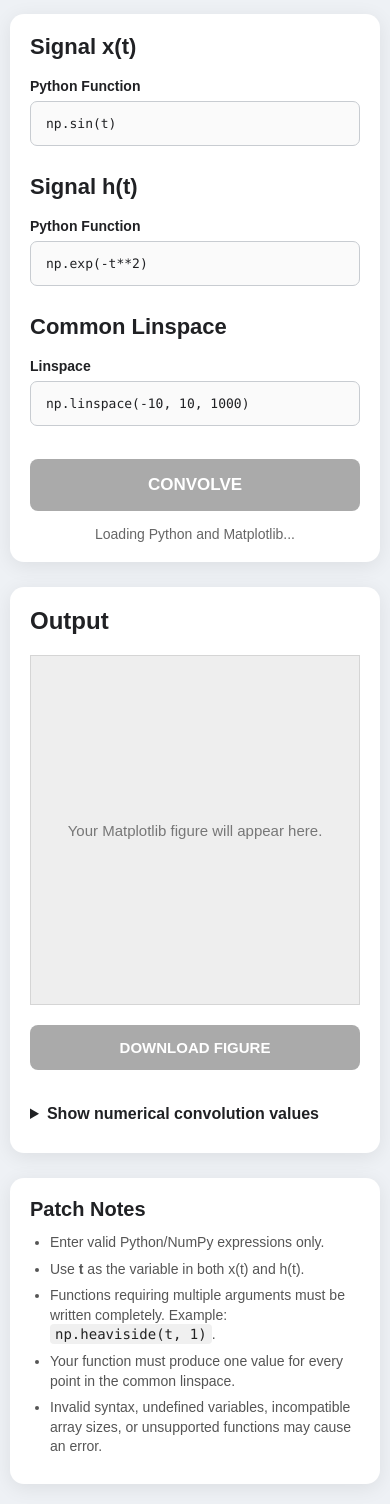
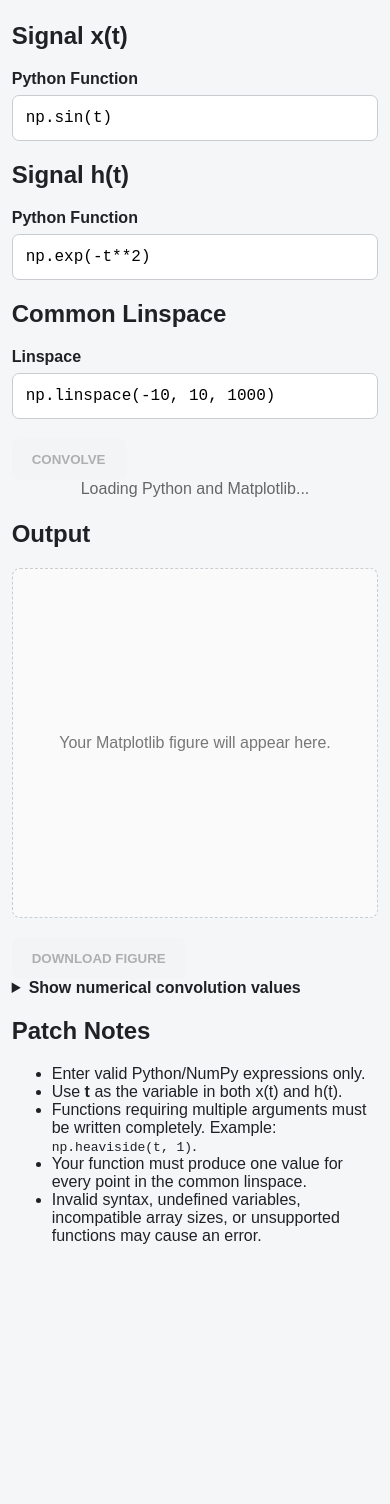
Before and after one commit to venkatadeepak450/continuous-time-convolution, a plain HTML site: page index.html in a window 390 px wide. Shown: the part 132-1636 px from the top of the page. After the commit the page ends 1397 px from the top, so only its background shows below. Drawn offline with Linux system fonts and the light colour scheme; a script that the page names is missing.

Commit message:
Update style.css

```diff
--- a/style.css
+++ b/style.css
@@ -1,289 +1,137 @@
-/* ========================================= */
-/* GENERAL RESET */
-/* ========================================= */
-
 * {
-
     box-sizing: border-box;
-
-    margin: 0;
-
-    padding: 0;
-
 }
 
 
-/* ========================================= */
-/* BODY */
-/* ========================================= */
+body {
+    margin: 0;
 
-body {
+    font-family: Arial, sans-serif;
 
-    font-family: Arial, Helvetica, sans-serif;
-
-    background: #eef1f5;
+    background: #f4f6f8;
 
     color: #202124;
-
-    min-height: 100vh;
-
-    padding: 40px 20px;
-
 }
 
 
-/* ========================================= */
-/* MAIN CONTAINER */
-/* ========================================= */
+.container {
+    width: min(900px, 94%);
 
-.container {
-
-    width: 100%;
-
-    max-width: 1100px;
-
-    margin: 0 auto;
-
+    margin: 35px auto;
 }
 
 
-/* ========================================= */
-/* HEADER */
-/* ========================================= */
-
 header {
-
     text-align: center;
 
-    margin-bottom: 35px;
-
+    margin-bottom: 25px;
 }
 
 
-header h1 {
-
-    font-size: 38px;
-
-    font-weight: 600;
-
-    margin-bottom: 10px;
-
+h1 {
+    margin-bottom: 8px;
 }
 
 
 header p {
-
     color: #666;
-
-    font-size: 17px;
-
 }
 
 
-/* ========================================= */
-/* INPUT CARD */
-/* ========================================= */
-
-.input-card {
-
+.card {
     background: white;
 
-    border-radius: 14px;
+    border-radius: 12px;
 
-    padding: 30px;
+    padding: 24px;
 
-    box-shadow:
-        0 4px 20px rgba(0, 0, 0, 0.08);
+    margin-bottom: 20px;
 
+    box-shadow: 0 3px 12px rgba(0, 0, 0, 0.08);
 }
 
 
-/* ========================================= */
-/* SIGNAL SECTION */
-/* ========================================= */
+label {
+    display: block;
 
-.signal-section {
+    font-weight: bold;
 
-    margin-bottom: 28px;
-
+    margin: 15px 0 7px;
 }
 
 
-.signal-section h2 {
-
-    font-size: 22px;
-
-    margin-bottom: 18px;
-
-}
-
-
-/* ========================================= */
-/* LABELS */
-/* ========================================= */
-
-label {
-
-    display: block;
-
-    font-size: 14px;
-
-    font-weight: bold;
-
-    margin-top: 15px;
-
-    margin-bottom: 7px;
-
-}
-
-
-/* ========================================= */
-/* INPUTS */
-/* ========================================= */
-
 input {
-
     width: 100%;
 
-    padding: 14px 15px;
+    padding: 13px;
 
-    border: 1px solid #c8ccd1;
+    border: 1px solid #c9cdd2;
 
     border-radius: 7px;
 
-    background: #fafafa;
+    font-size: 16px;
 
-    color: #202124;
-
-    font-family: Consolas, "Courier New", monospace;
-
-    font-size: 15px;
-
-    outline: none;
-
+    font-family: monospace;
 }
 
 
 input:focus {
+    outline: none;
 
     border-color: #555;
-
-    background: white;
-
 }
 
 
-input::placeholder {
-
-    color: #999;
-
-}
-
-
-/* ========================================= */
-/* CONVOLVE BUTTON */
-/* ========================================= */
-
-#convolve-button {
-
-    width: 100%;
-
-    padding: 16px;
-
-    margin-top: 5px;
-
+button {
     border: none;
 
-    border-radius: 8px;
+    border-radius: 7px;
 
-    background: #222;
-
-    color: white;
-
-    font-size: 17px;
+    padding: 13px 20px;
 
     font-weight: bold;
 
     cursor: pointer;
 
+    margin-top: 20px;
 }
 
 
-#convolve-button:hover {
+#convolveBtn {
+    width: 100%;
 
-    background: #444;
+    background: #202124;
 
+    color: white;
+
+    font-size: 16px;
 }
 
 
-#convolve-button:disabled {
+#convolveBtn:disabled {
+    opacity: 0.55;
 
-    background: #aaa;
-
-    cursor: not-allowed;
-
+    cursor: wait;
 }
 
 
-/* ========================================= */
-/* STATUS */
-/* ========================================= */
-
 #status {
-
     text-align: center;
-
-    margin-top: 15px;
 
     color: #666;
 
-    font-size: 14px;
+    min-height: 20px;
 
+    margin-bottom: 0;
 }
 
 
-/* ========================================= */
-/* RESULT CARD */
-/* ========================================= */
-
-.result-card {
-
-    background: white;
-
-    border-radius: 14px;
-
-    padding: 30px;
-
-    margin-top: 25px;
-
-    box-shadow:
-        0 4px 20px rgba(0, 0, 0, 0.08);
-
-}
-
-
-.result-card > h2 {
-
-    margin-bottom: 20px;
-
-    font-size: 24px;
-
-}
-
-
-/* ========================================= */
-/* FIGURE CONTAINER */
-/* ========================================= */
-
 .figure-container {
-
-    width: 100%;
-
     min-height: 350px;
 
-    background: #eeeeee;
+    border: 1px dashed #c9cdd2;
 
-    border: 1px solid #d5d5d5;
+    border-radius: 8px;
 
     display: flex;
 
@@ -291,237 +139,81 @@ input::placeholder {
 
     align-items: center;
 
-    padding: 20px;
+    overflow: auto;
 
+    background: #fafafa;
 }
 
 
-/* ========================================= */
-/* MATPLOTLIB IMAGE */
-/* ========================================= */
-
 .figure-container img {
-
     display: block;
 
-    width: 100%;
-
-    max-width: 1000px;
+    max-width: 100%;
 
     height: auto;
-
 }
 
 
-/* ========================================= */
-/* PLACEHOLDER */
-/* ========================================= */
-
 #placeholder {
-
     color: #777;
-
-    font-size: 15px;
-
 }
 
 
-/* ========================================= */
-/* DOWNLOAD BUTTON */
-/* ========================================= */
-
-.download-button {
-
+#downloadBtn {
     width: 100%;
 
-    padding: 14px;
+    background: #e8eaed;
 
-    margin-top: 20px;
-
-    border: none;
-
-    border-radius: 8px;
-
-    background: #333;
-
-    color: white;
-
-    font-size: 15px;
-
-    font-weight: bold;
-
-    cursor: pointer;
-
+    color: #202124;
 }
 
 
-.download-button:hover {
+#downloadBtn:disabled {
+    opacity: 0.5;
 
-    background: #555;
-
+    cursor: not-allowed;
 }
 
 
-.download-button:disabled {
-
-    background: #aaa;
-
-    cursor: not-allowed;
-
-}
-
-
-/* ========================================= */
-/* NUMERICAL OUTPUT */
-/* ========================================= */
-
-details {
-
-    margin-top: 25px;
-
-}
-
-
-summary {
-
+details summary {
     cursor: pointer;
 
     font-weight: bold;
-
-    padding: 10px 0;
-
 }
 
 
 pre {
-
-    margin-top: 10px;
-
-    background: #111;
-
-    color: #eee;
-
-    padding: 20px;
-
-    border-radius: 8px;
+    max-height: 350px;
 
     overflow: auto;
 
-    max-height: 450px;
+    background: #f4f6f8;
 
-    font-family: Consolas, "Courier New", monospace;
+    padding: 15px;
 
-    font-size: 13px;
+    border-radius: 7px;
 
-    line-height: 1.5;
-
+    font-size: 12px;
 }
 
 
-/* ========================================= */
-/* PATCH NOTES */
-/* ========================================= */
+.patch code {
+    background: #eef0f2;
 
-.patch-notes {
+    padding: 2px 4px;
 
-    background: white;
-
-    border-radius: 14px;
-
-    padding: 22px 28px;
-
-    margin-top: 25px;
-
-    box-shadow:
-        0 4px 20px rgba(0, 0, 0, 0.08);
-
+    border-radius: 3px;
 }
 
 
-.patch-notes h2 {
-
-    font-size: 20px;
-
-    margin-bottom: 12px;
-
-}
-
-
-.patch-notes ul {
-
-    padding-left: 20px;
-
-}
-
-
-.patch-notes li {
-
-    margin-bottom: 7px;
-
-    color: #555;
-
-    font-size: 14px;
-
-    line-height: 1.4;
-
-}
-
-
-.patch-notes code {
-
-    background: #f0f0f0;
-
-    padding: 2px 5px;
-
-    border-radius: 4px;
-
-    font-family: Consolas, "Courier New", monospace;
-
-    color: #222;
-
-}
-
-
-/* ========================================= */
-/* MOBILE */
-/* ========================================= */
-
 @media (max-width: 600px) {
 
-    body {
-
-        padding: 20px 10px;
-
+    .container {
+        margin: 20px auto;
     }
 
-
-    header h1 {
-
-        font-size: 28px;
-
-    }
-
-
-    header p {
-
-        font-size: 15px;
-
-    }
-
-
-    .input-card,
-    .result-card,
-    .patch-notes {
-
-        padding: 20px;
-
-    }
-
-
-    input {
-
-        font-size: 13px;
-
+    .card {
+        padding: 18px;
     }
 
 }
```
